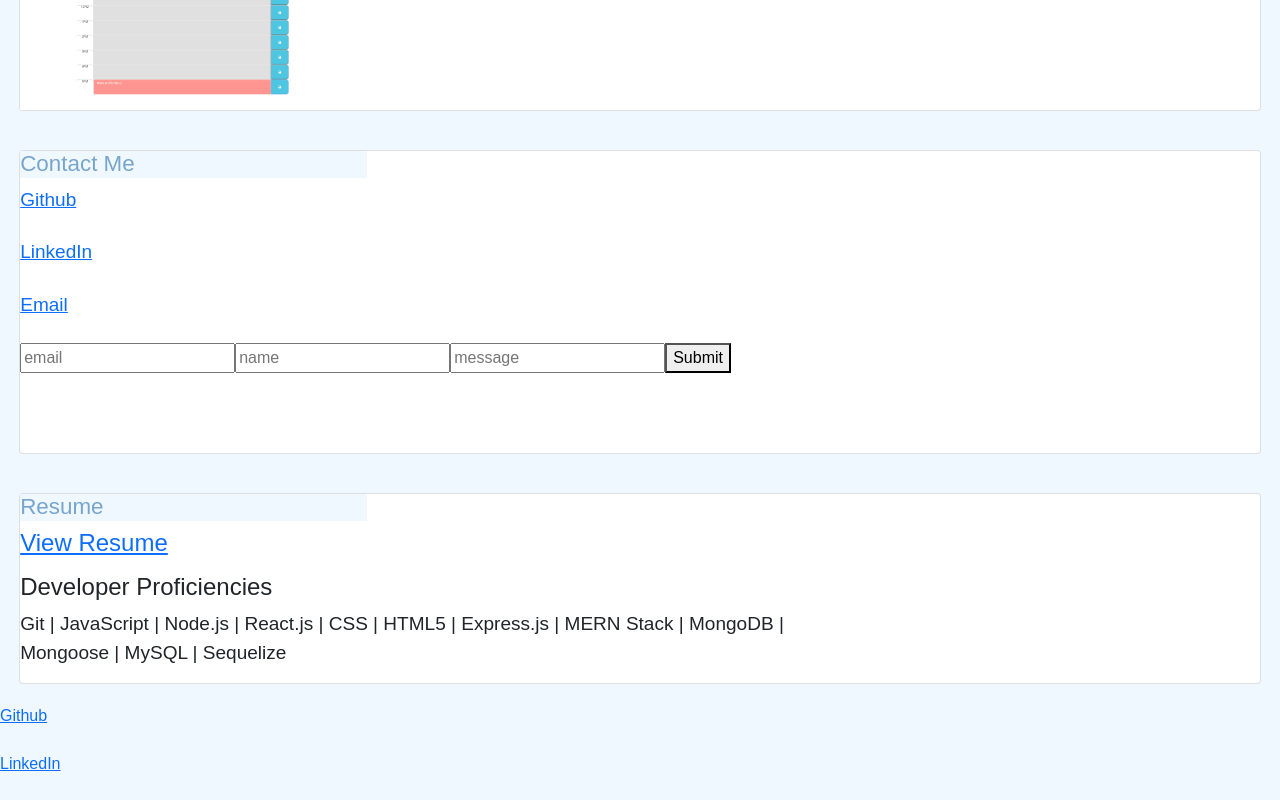
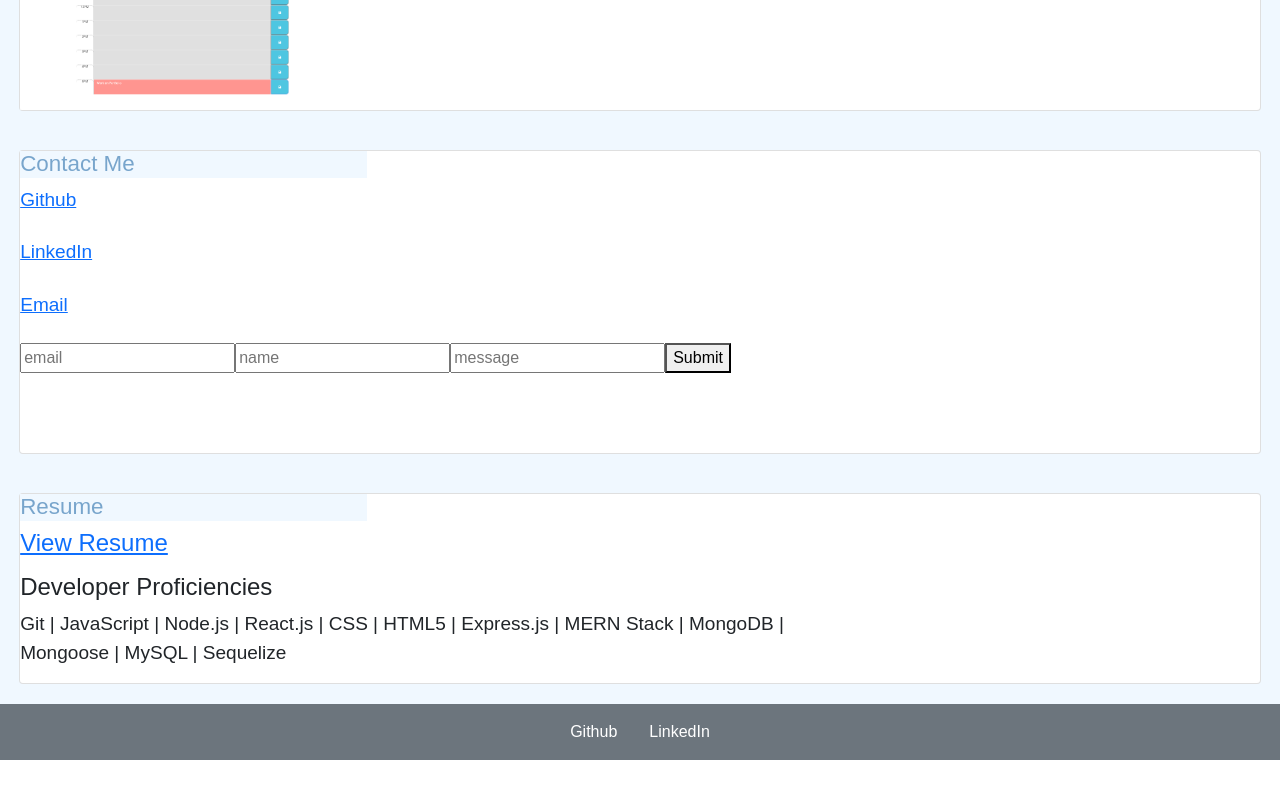
Before and after one commit to lindybriggs/Portfolio, a React (Create React App) app in the folder portfolio/: page / in a window 1280 px wide. Shown: the part 1507-2307 px from the top of the page. After the commit the page ends 2267 px from the top, so only its background shows below. Built offline with nearby package versions, Linux system fonts and the light colour scheme.

Commit message:
updated footer

```diff
--- a/portfolio/src/Components/Footer.js
+++ b/portfolio/src/Components/Footer.js
@@ -1,10 +1,16 @@
 import React from 'react';
+
+const styles = {
+    textDecoration: "none",
+    padding: "1rem",
+    color: "white"
+}
 
 const Footer = () => {
     return (
-        <footer>
-            <p className="space"><a href="https://github.com/lindybriggs">Github</a></p>
-            <p className="space"><a href="https://www.linkedin.com/in/lindy-briggs">LinkedIn</a></p>
+        <footer className="footer-copyright text-center py-3 bg-secondary">
+            <a style={styles} href="https://github.com/lindybriggs">Github</a>
+            <a style={styles} href="https://www.linkedin.com/in/lindy-briggs">LinkedIn</a>
         </footer>
     )
 }
--- a/portfolio/src/style.css
+++ b/portfolio/src/style.css
@@ -49,6 +49,7 @@ li a {
 
 a {
     color: var(--dark);
+    text-decoration: none;
 }
 
 .mainImage {
```
